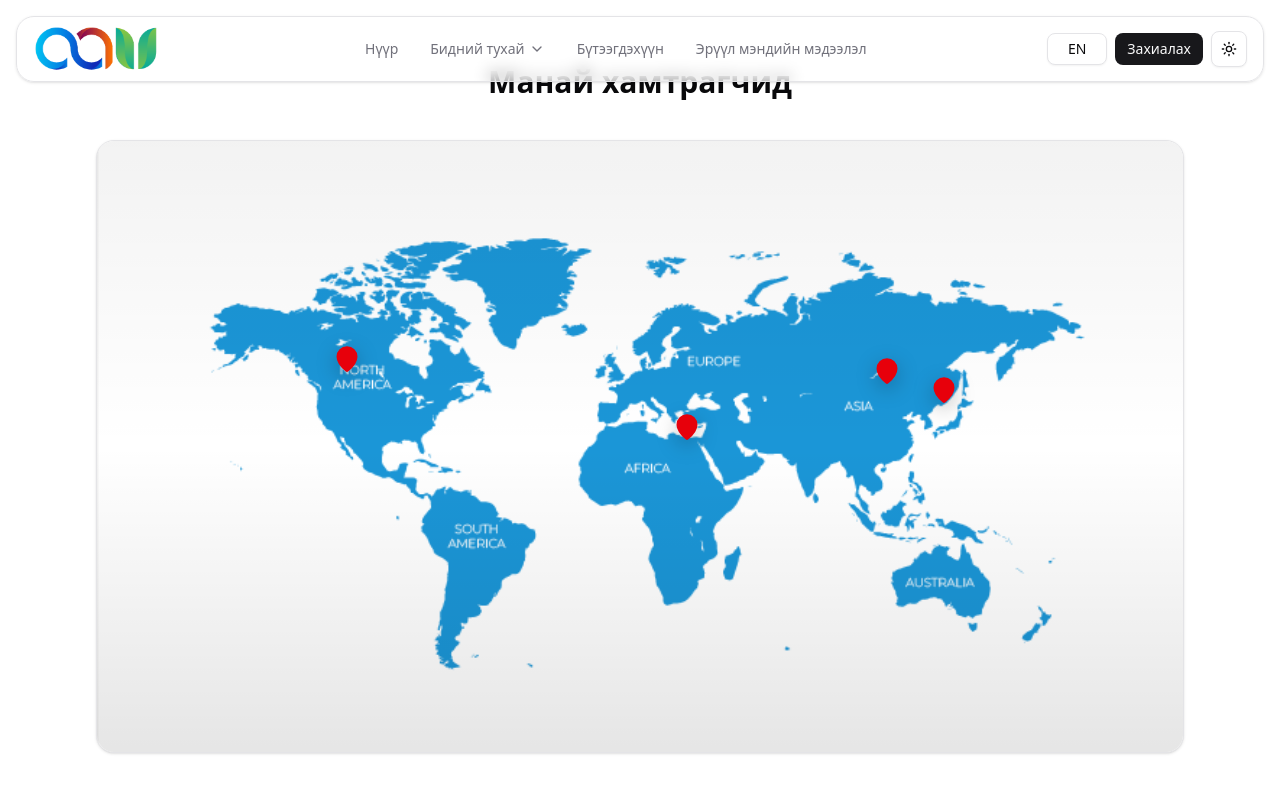
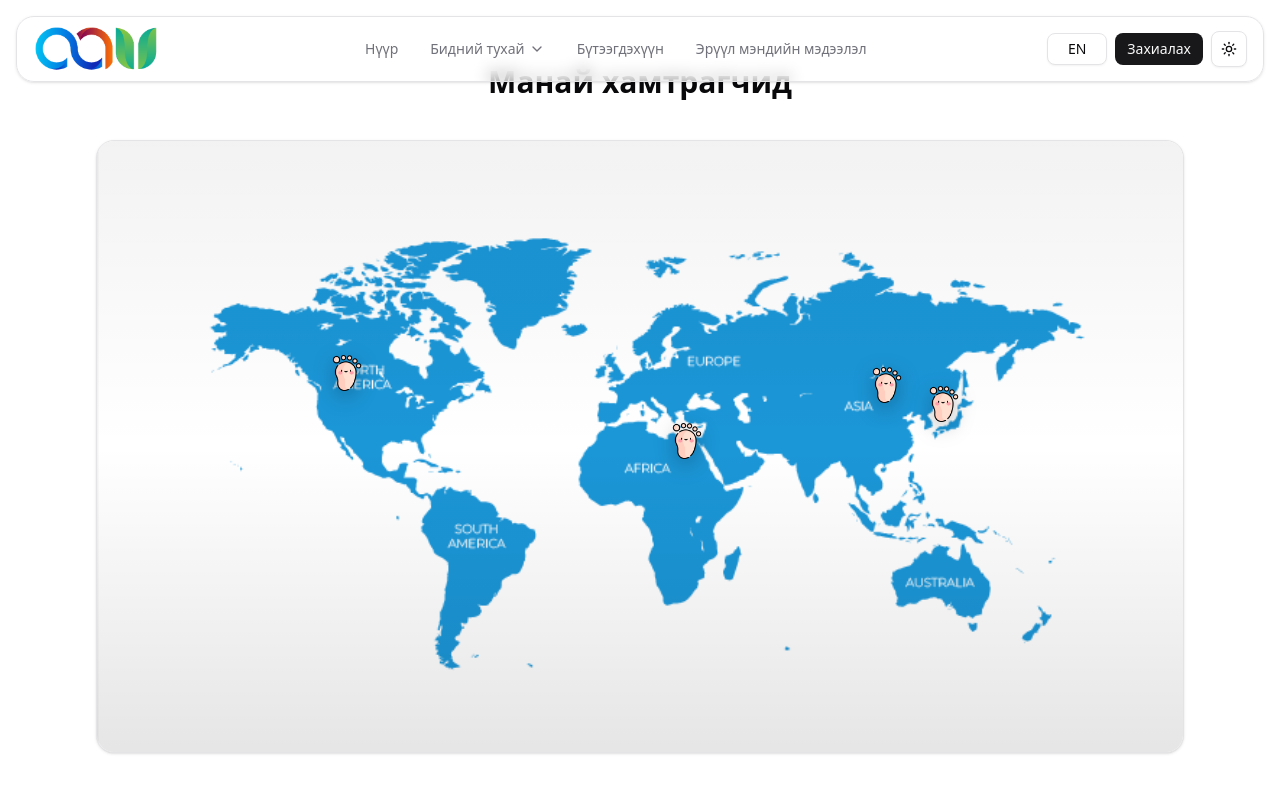
Before and after one commit to tugsuu511/achitpharma.mn, a Next.js app: page /partners in a window 1280 px wide. Shown: the top 800 px of the page. Built offline with nearby package versions, Linux system fonts and the light colour scheme.

Commit message:
map icon change

```diff
--- a/components/sections/partners/PartnerLogos.tsx
+++ b/components/sections/partners/PartnerLogos.tsx
@@ -3,7 +3,6 @@
 import * as React from "react";
 import Image from "next/image";
 import { useTheme } from "next-themes";
-import { MapPin } from "lucide-react";
 import { motion, AnimatePresence } from "framer-motion";
 
 import { Card, CardContent } from "@/components/ui/card";
@@ -22,6 +21,9 @@ type Partner = {
 const MAP_LIGHT = "/brand/world-map-light.jpg";
 const MAP_DARK = "/brand/world-map-dark.jpg";
 
+// ✅ footprint icon (public дотор байх ёстой)
+const FOOTPRINT_SRC = "/brand/footprint.png";
+
 export function PartnerLogos({ locale }: { locale: Locale }) {
   const { resolvedTheme } = useTheme();
 
@@ -31,7 +33,7 @@ export function PartnerLogos({ locale }: { locale: Locale }) {
 
   const partners: Partner[] = React.useMemo(
     () => [
-      {
+     {
         id: "us",
         name: "Advacare (USA)",
         logoSrc: "/brand/logo.png",
@@ -64,7 +66,7 @@ export function PartnerLogos({ locale }: { locale: Locale }) {
         location: "Asia",
       },
     ],
-    [],
+    []
   );
 
   const [activeId, setActiveId] = React.useState<string | null>(null);
@@ -103,8 +105,8 @@ export function PartnerLogos({ locale }: { locale: Locale }) {
                 <button
                   type="button"
                   aria-label={p.name}
-                  // ✅ tip-ээр anchor хийх (x,y нь pin-ийн доод үзүүр болно)
-                  className="group relative -translate-x-1/2 -translate-y-full focus:outline-none focus-visible:ring-2 focus-visible:ring-primary/60 focus-visible:ring-offset-2"
+                  // ✅ footprint-д center anchor ихэнхдээ гоё: -translate-y-1/2
+                  className="group relative -translate-x-1/2 -translate-y-1/2 focus:outline-none focus-visible:ring-2 focus-visible:ring-primary/60 focus-visible:ring-offset-2"
                   onMouseEnter={() => setActiveId(p.id)}
                   onMouseLeave={() =>
                     setActiveId((cur) => (cur === p.id ? null : cur))
@@ -117,19 +119,17 @@ export function PartnerLogos({ locale }: { locale: Locale }) {
                     setActiveId((cur) => (cur === p.id ? null : p.id))
                   }
                 >
-                  {/* ✅ Bright red location pin + 2x hover */}
-                  <span className="relative block">
+                  {/* ✅ Footprint icon + 2x hover */}
+                  <span className="relative block h-9 w-9 transition-transform duration-200 ease-out group-hover:scale-200">
                     {/* glow halo */}
-                    <span className="pointer-events-none absolute left-1/2 top-1/2 h-10 w-10 -translate-x-1/2 -translate-y-1/2 rounded-full bg-red-500/15 blur-md opacity-0 transition-opacity duration-200 group-hover:opacity-100" />
+                    <span className="pointer-events-none absolute left-1/2 top-1/2 h-12 w-12 -translate-x-1/2 -translate-y-1/2 rounded-full bg-red-500/15 blur-md opacity-0 transition-opacity duration-200 group-hover:opacity-100" />
 
-                    <MapPin
-                      className={[
-                        "h-7 w-7",
-                        "text-red-600 fill-red-600",
-                        "drop-shadow-[0_6px_10px_rgba(0,0,0,0.25)]",
-                        "transition-transform duration-200 ease-out",
-                        "group-hover:scale-200",
-                      ].join(" ")}
+                    <Image
+                      src={FOOTPRINT_SRC}
+                      alt="footprint icon"
+                      fill
+                      className="object-contain drop-shadow-[0_6px_10px_rgba(0,0,0,0.25)]"
+                      unoptimized
                     />
                   </span>
                 </button>
```
Also changed, not shown: public/brand/footprint.png (added).
